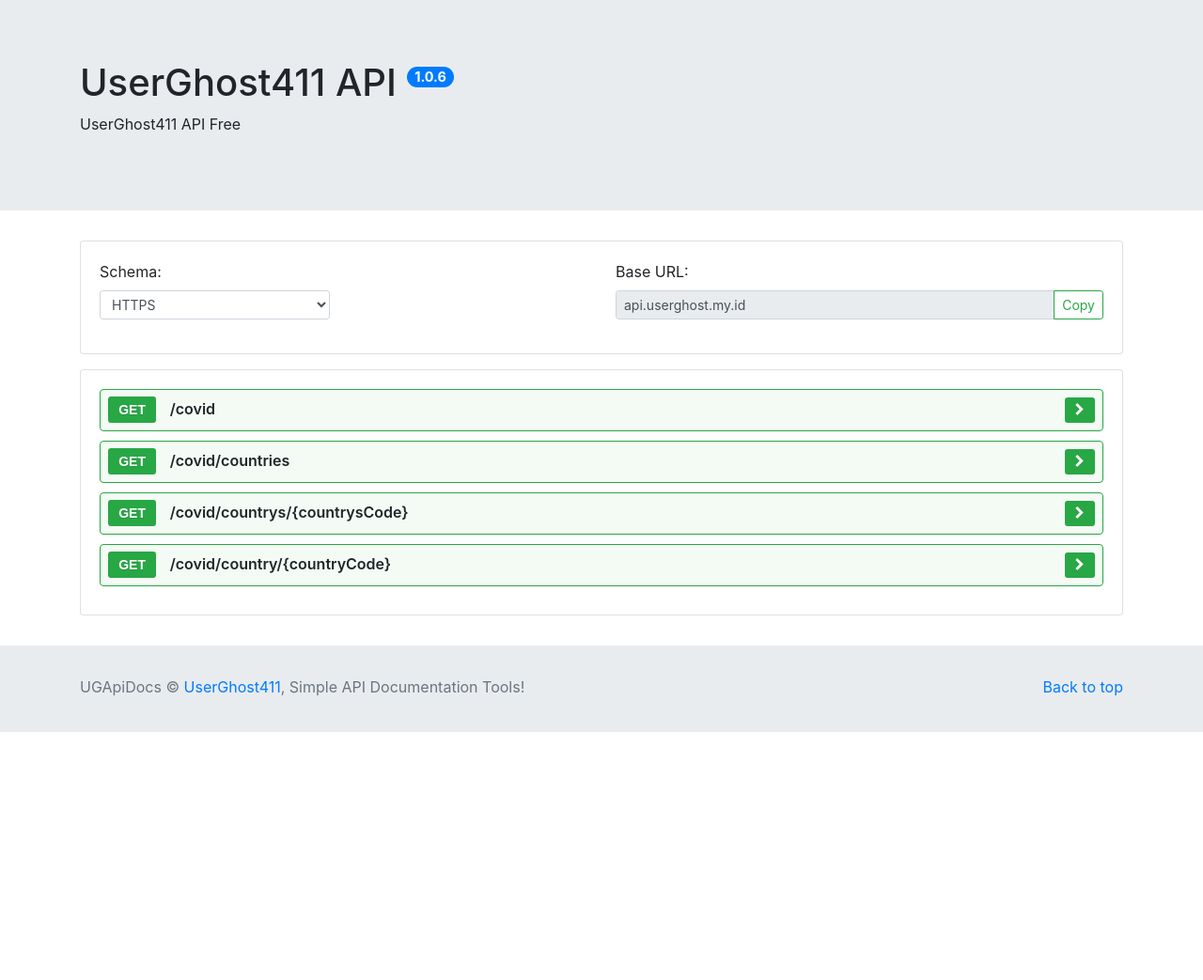
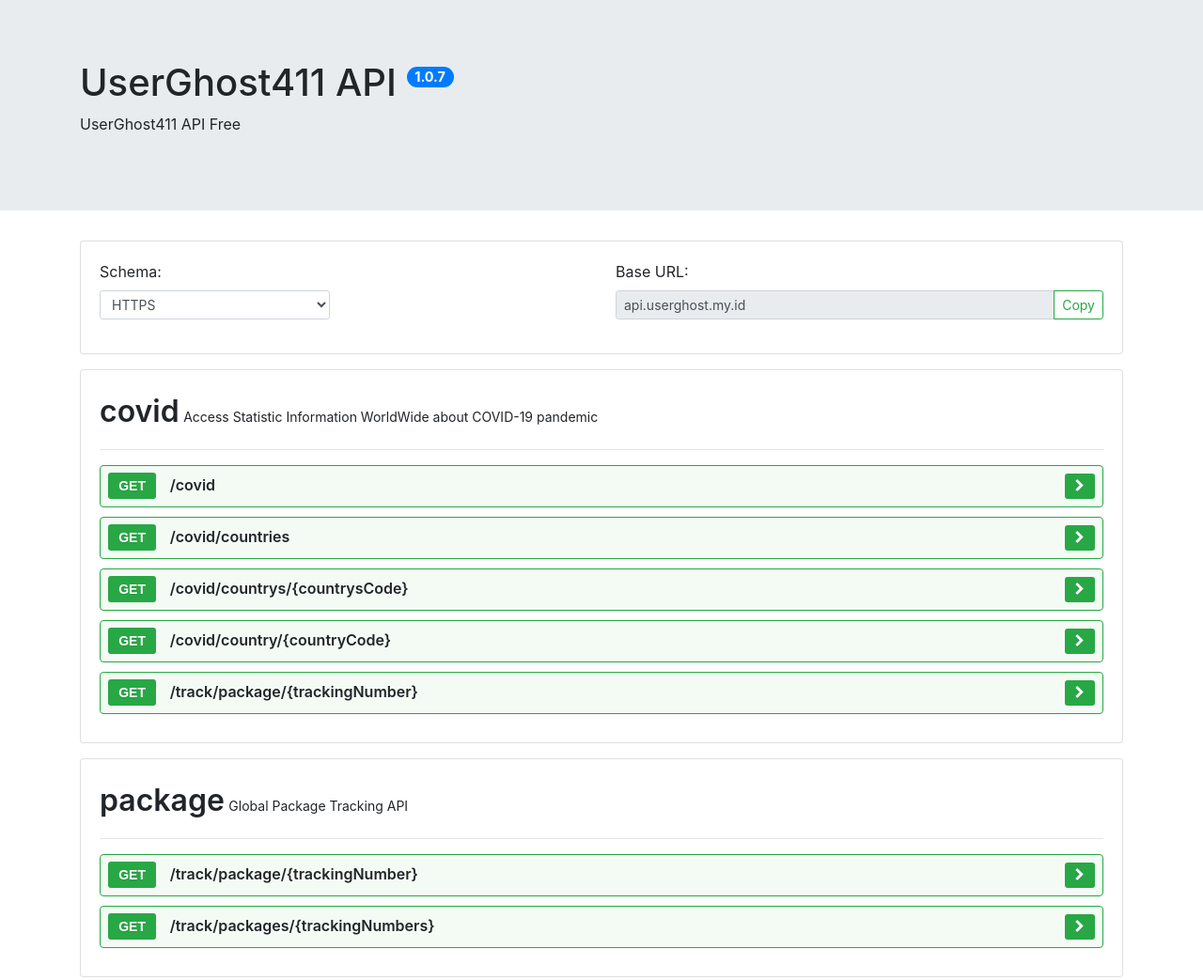
Before and after one commit to UserGhost411/UGAPIDocs, a plain HTML site: page index.html in a window 1280 px wide. Shown: the top 1043 px of the page at 94% size. Before the commit the page ends 800 px from the top, so only its background shows below. Drawn offline with Linux system fonts and the light colour scheme.

Commit message:
add tagging style

````diff
--- a/api.json
+++ b/api.json
@@ -2,7 +2,7 @@
     "swagger": "2.0",
     "info": {
         "description": "UserGhost411 API Free",
-        "version": "1.0.6",
+        "version": "1.0.7",
         "title": "UserGhost411 API",
         "termsOfService": "-",
         "contact": {
@@ -16,7 +16,16 @@
     "hosta": "preview.userghost.xyz/ugapi",
     "host": "api.userghost.my.id",
     "basePath": "",
-    "tags": [],
+    "tags": [
+        {
+            "name": "covid",
+            "description": "Access Statistic Information WorldWide about COVID-19 pandemic"
+        },
+        {
+            "name": "package",
+            "description": "Global Package Tracking API"
+        }
+    ],
     "schemes": [
         "https",
         "http"
@@ -24,7 +33,9 @@
     "paths": {
         "/covid": {
             "get": {
-                "tags": [],
+                "tags": [
+                    "covid"
+                ],
                 "summary": "get global covid 19 statistic information",
                 "description": "",
                 "operationId": "get",
@@ -33,12 +44,14 @@
                 ],
                 "parameters": [],
                 "responses": {},
-                "security": []
+                "security": [ ]
             }
         },
         "/covid/countries": {
             "get": {
-                "tags": [],
+                "tags": [
+                    "covid"
+                ],
                 "summary": "get all country name & country code",
                 "description": "",
                 "operationId": "get",
@@ -47,12 +60,14 @@
                 ],
                 "parameters": [],
                 "responses": {},
-                "security": []
+                "security": [ ]
             }
         },
         "/covid/countrys/{countrysCode}": {
             "get": {
-                "tags": [],
+                "tags": [
+                    "covid"
+                ],
                 "summary": "get covid 19 statistic information from various country (limited by 25 country)",
                 "description": "",
                 "operationId": "get",
@@ -69,12 +84,14 @@
                     }
                 ],
                 "responses": {},
-                "security": []
+                "security": [ ]
             }
         },
         "/covid/country/{countryCode}": {
             "get": {
-                "tags": [],
+                "tags": [
+                    "covid"
+                ],
                 "summary": "get covid 19 statistic information by country code",
                 "description": "",
                 "operationId": "get",
@@ -91,12 +108,65 @@
                     }
                 ],
                 "responses": {},
-                "security": []
+                "security": [ ]
+            }
+        },
+        "/track/package/{trackingNumber}": {
+            "get": {
+                "tags": [
+                    "package",
+                    "covid"
+                ],
+                "summary": "get Package Tracking Information by Package Tracking Number",
+                "description": "",
+                "operationId": "get",
+                "produces": [
+                    "application/json"
+                ],
+                "parameters": [
+                    {
+                        "name": "trackingNumber",
+                        "in": "path",
+                        "description": "Package Tracking Number , example: ```540500011882622```",
+                        "required": false,
+                        "type": "string"
+                    }
+                ],
+                "responses": {},
+                "security": [ ]
+            }
+        },
+        "/track/packages/{trackingNumbers}": {
+            "get": {
+                "tags": [
+                    "package"
+                ],
+                "summary": "get Multiple Package Tracking Information by Package Tracking Number (max 10)",
+                "description": "",
+                "operationId": "get",
+                "produces": [
+                    "application/json"
+                ],
+                "parameters": [
+                    {
+                        "name": "trackingNumbers",
+                        "in": "path",
+                        "description": "Package Tracking Number split by ```-```, example: ```540500011882622-SM70432046998342158```",
+                        "required": false,
+                        "type": "string"
+                    }
+                ],
+                "responses": {},
+                "security": [ ]
             }
         }
     },
-    "securityDefinitions": {},
-    "definitions": {},
+    "securityDefinitions": {
+
+    },
+    "definitions": {
+
+    },
     "externalDocs": {
         "description": "Find out more about UGAPIDocs",
         "url": "https://github.com/UserGhost411/UGAPIDocs"
--- a/assets/docs/css/apidocs.css
+++ b/assets/docs/css/apidocs.css
@@ -167,3 +167,9 @@ footer {
 footer p {
     margin-bottom: .25rem;
 }
+
+.tag-name {
+    margin-bottom: 200000px;
+    font-size: xx-large;
+    font-weight: 600;
+}
--- a/assets/docs/js/apidocs.js
+++ b/assets/docs/js/apidocs.js
@@ -30,7 +30,18 @@ $(window).on('load', function () {
         for (const schema of cfg.schemes) {
             $("#api_schema").append(new Option(schema.toUpperCase(), schema)).change();
         }
+        for (const tag of cfg.tags) {
+            $("#api_endpoints").append(`
+            <div class="card mt-3">
+                <div class="card-body" id="tag_${tag.name.hashCode()}">
+                    <span class="tag-name">${tag.name}</span> <small>${tag.description ? tag.description : ''}</small>
+                    <hr>
+                </div>
+            </div>
+            `);
+        }
         let endpoint_id = 0;
+        let unique_hash = 0;
         for (const endpoint in cfg.paths) {
             let endpoint_methods = cfg.paths[endpoint];
             for (const method in endpoint_methods) {
@@ -43,17 +54,41 @@ $(window).on('load', function () {
                     }
                 )
                 endpoint_id += 1;
+                if (endpoint_methods[method].tags.length > 0) {
+                    for (const tag of endpoint_methods[method].tags) {
+                        unique_hash += (Math.floor(Math.random() * 10) + 1);
+                        addendpoint(tag.hashCode(), endpoint_id, unique_hash, method, endpoint, endpoint_methods[method]);//data=endpoint_methods[method]
+                    }
+                } else {
+                    unique_hash += (Math.floor(Math.random() * 10) + 1);
+                    addendpoint('c21f969b5f03d33d43e04f8f136e7682', endpoint_id, unique_hash, method, endpoint, endpoint_methods[method]);//data=endpoint_methods[method]
+                }
+            }
+        }
+    }
+    function addendpoint(tagid, endpoint_id, unique_hash, method, endpoint, data) { //data=endpoint_methods[method]
+        if (!$(`#tag_${tagid}`).length) {
             $("#api_endpoints").append(`
+            <div class="card mt-3">
+                <div class="card-body" id="tag_c21f969b5f03d33d43e04f8f136e7682">
+                    <span class="tag-name">Default</span>
+                    <hr>
+                </div>
+            </div>
+            `);
+            tagid = "c21f969b5f03d33d43e04f8f136e7682";
+        }
+        $(`#tag_${tagid}`).append(`
             <div class="card api-summary ${method}">
                 <div class="card-body">
                     <span class="api-summary-method">${method.toUpperCase()}</span>
                     <span class="api-summary-path">${endpoint}</span>
-                        <span class="api-summary-btn collapsed" data-toggle="collapse" data-target="#ep_path${endpoint_id}"><i class="fa" aria-hidden="true"></i></span>
-                        <div id="ep_path${endpoint_id}" class="collapse">
+                    <span class="api-summary-btn collapsed" data-toggle="collapse" data-target="#ep_path${unique_hash}"><i class="fa" aria-hidden="true"></i></span>
+                    <div id="ep_path${unique_hash}" class="collapse">
                         <hr>
                         <div class="mx-2">
-                                <p>${endpoint_methods[method].summary}</p>
-                                ${converter.makeHtml(endpoint_methods[method].description)}
+                            <p>${data.summary}</p>
+                            ${converter.makeHtml(data.description)}
                         </div>
                         <table class="table">
                         <thead>
@@ -64,15 +99,14 @@ $(window).on('load', function () {
                             </th>
                         </tr>
                         </thead>
-                            <tbody id="ep_vars${endpoint_id}"></tbody>
+                        <tbody id="ep_vars${unique_hash}"></tbody>
                     </table>
                     </div>
                 </div>
             </div>
         `);
-                for (const param of endpoint_methods[method].parameters) {
-
-                    $(`#ep_vars${endpoint_id}`).append(`<tr>
+        for (const param of data.parameters) {
+            $(`#ep_vars${unique_hash}`).append(`<tr>
                 <td>
                     ${param.required ? `<b>${param.name}</b>` : param.name} ${param.required ? '<code>*Required</code>' : ''}<br>
                     <pre class="mb-0">${param.type ? param.type : 'Object'}</pre>
@@ -83,8 +117,6 @@ $(window).on('load', function () {
                     ${param.type ? (param.type == 'array' && param.items.enum ? `<br>[${param.items.enum.join(",")}]` : '') : ''}
                 </td>
             </tr>`)
-                }
-            }
         }
     }
     $("#api_endpoints").on('click', '.tryapi', function () {
@@ -166,9 +198,9 @@ $(window).on('load', function () {
             type: endpoint_data.method,
             cache: false,
         }).done(function (data, status, jqXHR) {
-            try{
+            try {
                 $("#text_resp_modal").val(JSON.stringify(data, null, 2));
-            } catch(err){
+            } catch (err) {
                 $("#text_resp_modal").val(data);
             }
             $("#param_modal_head_res").append(`<tr><td>status</td><td>${jqXHR.status} ${jqXHR.statusText.trim()}</td></tr>`)
@@ -178,9 +210,9 @@ $(window).on('load', function () {
                 $("#param_modal_head_res").append(`<tr><td>${head[0].trim()}</td><td>${head[1].trim()}</td></tr>`)
             }
         }).fail(function (jqXHR, status) {
-            try{
+            try {
                 $("#text_resp_modal").val(((jqXHR.status > 0) ? JSON.stringify(JSON.parse(jqXHR.responseText), null, 2) : status));
-            } catch(err){
+            } catch (err) {
                 $("#text_resp_modal").val(((jqXHR.status > 0) ? jqXHR.responseText : status));
             }
             $("#param_modal_head_res").append(`<tr><td>status</td><td>${jqXHR.status} ${jqXHR.statusText.trim()}</td></tr>`)
@@ -196,3 +228,14 @@ $(window).on('load', function () {
         e.preventDefault();
     });
 });
+String.prototype.hashCode = function () {
+    var hash = 0,
+        i, chr;
+    if (this.length === 0) return hash;
+    for (i = 0; i < this.length; i++) {
+        chr = this.charCodeAt(i);
+        hash = ((hash << 5) - hash) + chr;
+        hash |= 0; // Convert to 32bit integer
+    }
+    return hash.toString(32).replace("-", "");
+}
--- a/index.html
+++ b/index.html
@@ -20,7 +20,8 @@
     <main role="main">
         <div class="jumbotron jumbotron-fluid">
             <div class="container">
-                <h1><span id="api_title">Judul</span> <sup><span id="api_version" style="font-size: 0.9rem;" class="badge badge-pill badge-primary">1.0.0</span></sup></h1>
+                <h1><span id="api_title">Judul</span> <sup><span id="api_version" style="font-size: 0.9rem;"
+                            class="badge badge-pill badge-primary">1.0.0</span></sup></h1>
                 <div id="api_desc"></div>
             </div>
         </div>
@@ -40,9 +41,11 @@
                             <div class="form-group">
                                 <label for="api_baseurl">Base URL:</label>
                                 <div class="input-group">
-                                    <input type="text" class="form-control form-control-sm" id="api_baseurl" data-toggle="tooltip" title="Base URL Copied!" readonly>
+                                    <input type="text" class="form-control form-control-sm" id="api_baseurl"
+                                        data-toggle="tooltip" title="Base URL Copied!" readonly>
                                     <div class="input-group-append">
-                                        <button class="btn btn-outline-success btn-sm" id="api_baseurl_cp_btn">Copy</button>
+                                        <button class="btn btn-outline-success btn-sm"
+                                            id="api_baseurl_cp_btn">Copy</button>
                                     </div>
                                 </div>
                             </div>
@@ -51,9 +54,7 @@
 
                 </div>
             </div>
-            <div class="card mt-3">
-                <div class="card-body" id="api_endpoints">
-                </div>
+            <div id="api_endpoints">
             </div>
         </div>
         <div class="modal fade" id="myModal">
@@ -62,13 +63,16 @@
                     <div class="modal-header p-0 pt-3 px-3">
                         <ul class="nav nav-tabs" role="tablist">
                             <li class="nav-item">
-                                <a class="nav-link active" data-toggle="tab" href="#param_modal" id="nav_custom_param">Parameters</a>
+                                <a class="nav-link active" data-toggle="tab" href="#param_modal"
+                                    id="nav_custom_param">Parameters</a>
                             </li>
                             <li class="nav-item">
-                                <a class="nav-link" data-toggle="tab" href="#resp_modal" id="nav_custom_respon">Response</a>
+                                <a class="nav-link" data-toggle="tab" href="#resp_modal"
+                                    id="nav_custom_respon">Response</a>
                             </li>
                             <li class="nav-item">
-                                <a class="nav-link" data-toggle="tab" href="#head_modal" id="nav_custom_head">Headers</a>
+                                <a class="nav-link" data-toggle="tab" href="#head_modal"
+                                    id="nav_custom_head">Headers</a>
                             </li>
                         </ul>
                         <button type="button" class="close" data-dismiss="modal">&times;</button>
@@ -80,7 +84,8 @@
                                     <div class="form-group">
                                         <div class="input-group input-group-sm">
                                             <div class="input-group-prepend">
-                                                <button class="btn btn-success try-method px-2" id="try-api-method" disabled> GET </button>
+                                                <button class="btn btn-success try-method px-2" id="try-api-method"
+                                                    disabled> GET </button>
                                             </div>
                                             <input type="text" class="form-control" id="url_param_modal" readonly>
                                         </div>
@@ -129,7 +134,8 @@
     <footer class="text-muted">
         <div class="container">
             <p class="float-right"><a href="#">Back to top</a></p>
-            <p>UGApiDocs &copy; <a target="_blank" href="https://github.com/UserGhost411/UGAPIDocs">UserGhost411</a>, Simple API Documentation Tools!</p>
+            <p>UGApiDocs &copy; <a target="_blank" href="https://github.com/UserGhost411/UGAPIDocs">UserGhost411</a>,
+                Simple API Documentation Tools!</p>
         </div>
     </footer>
 </body>
````
Lines whose indentation alone changed are shown as unchanged.
